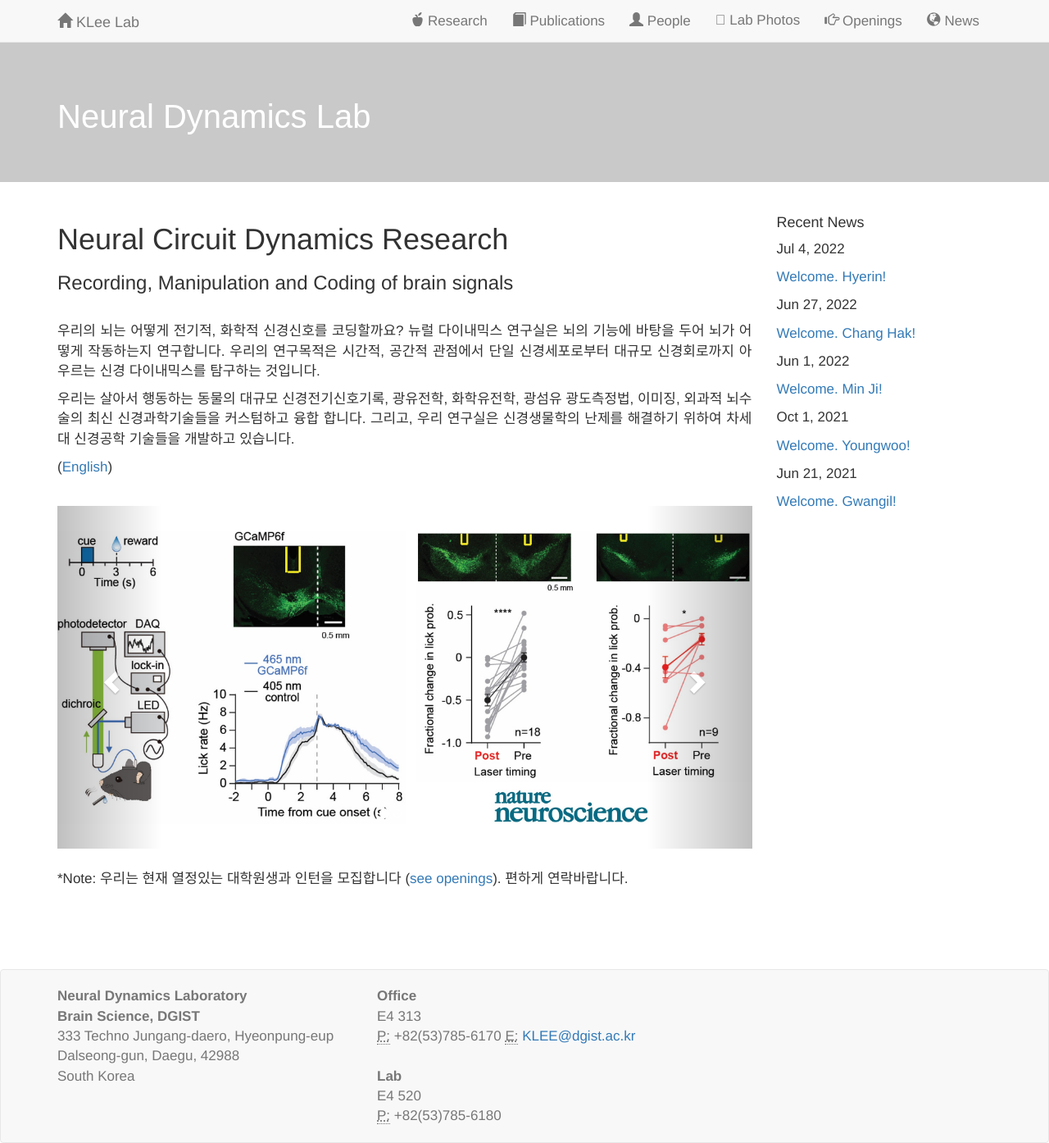
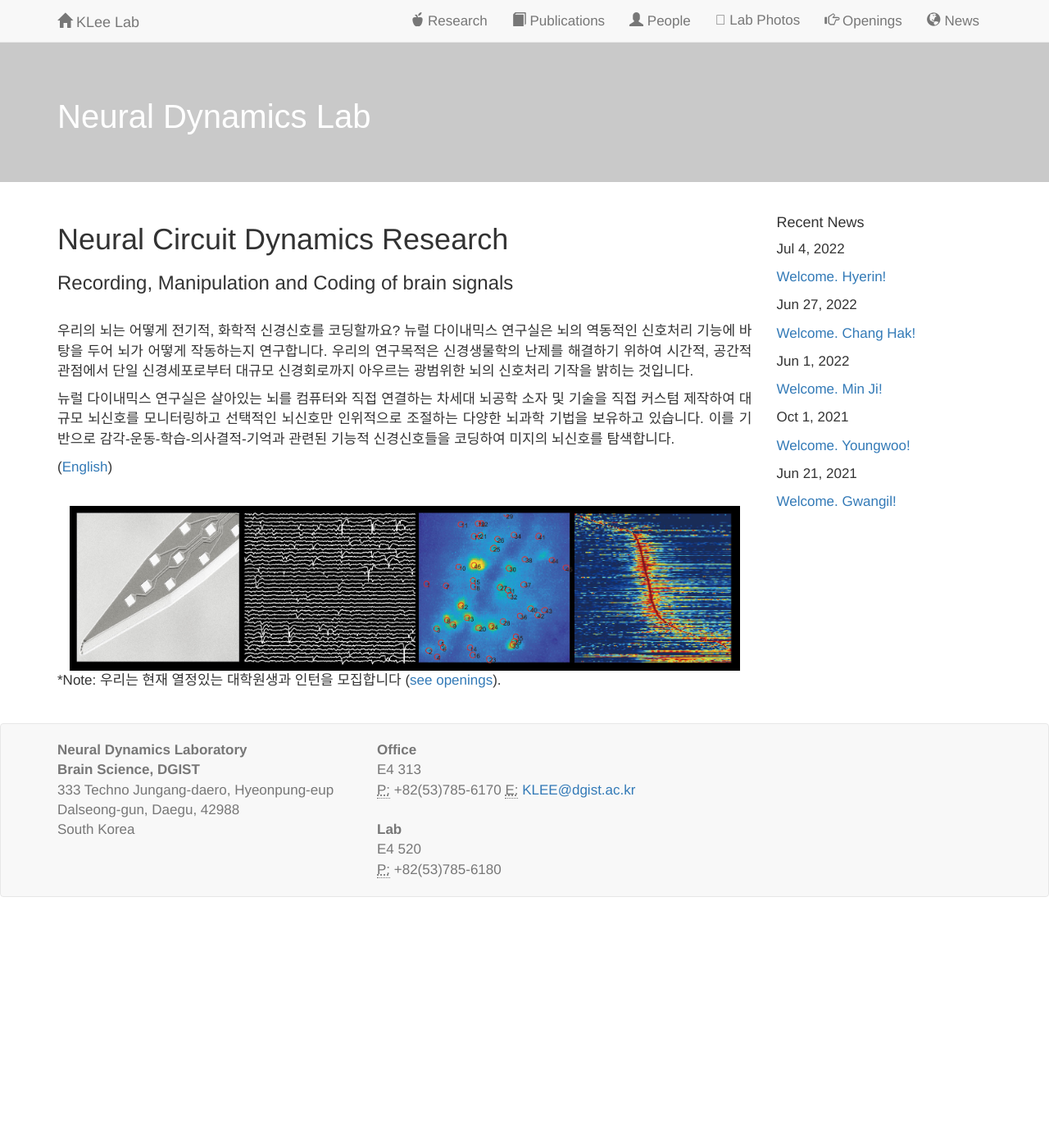
Before and after one commit to kleelab/kleelab.github.io, a Jekyll site: the page built from indexK.html, in a window 1280 px wide. Shown: the whole page at 82% size. Built offline with Jekyll 4.4.1, drawn with Linux system fonts in a browser that asks for light colours; nearby versions of some CDN libraries; a style sheet for code colours, icons or effects is not loaded; after the commit the page ends 1094 px from its top, so only the background shows below that.

Commit message:
Update indexK.html

```diff
--- a/indexK.html
+++ b/indexK.html
@@ -16,63 +16,16 @@ layout: home
 <h3>Recording, Manipulation and Coding of brain signals</h3>
 
 <br>
-<p>우리의 뇌는 어떻게 전기적, 화학적 신경신호를 코딩할까요? 뉴럴 다이내믹스 연구실은 뇌의 기능에 바탕을 두어 뇌가 어떻게 작동하는지 연구합니다. 우리의 연구목적은 시간적, 공간적 관점에서 단일 신경세포로부터 대규모 신경회로까지 아우르는 신경 다이내믹스를 탐구하는 것입니다.</p>
+<p>우리의 뇌는 어떻게 전기적, 화학적 신경신호를 코딩할까요? 뉴럴 다이내믹스 연구실은 뇌의 역동적인 신호처리 기능에 바탕을 두어 뇌가 어떻게 작동하는지 연구합니다. 우리의 연구목적은 신경생물학의 난제를 해결하기 위하여 시간적, 공간적 관점에서 단일 신경세포로부터 대규모 신경회로까지 아우르는 광범위한 뇌의 신호처리 기작을 밝히는 것입니다.</p>
 
-<p>우리는 살아서 행동하는 동물의 대규모 신경전기신호기록, 광유전학, 화학유전학, 광섬유 광도측정법, 이미징, 외과적 뇌수술의 최신 신경과학기술들을 커스텀하고 융합 합니다. 그리고, 우리 연구실은 신경생물학의 난제를 해결하기 위하여 차세대 신경공학 기술들을 개발하고 있습니다. </p>
+<p>뉴럴 다이내믹스 연구실은 살아있는 뇌를 컴퓨터와 직접 연결하는 차세대 뇌공학 소자 및 기술을 직접 커스텀 제작하여 대규모 뇌신호를 모니터링하고 선택적인 뇌신호만 인위적으로 조절하는 다양한 뇌과학 기법을 보유하고 있습니다. 이를 기반으로 감각-운동-학습-의사결적-기억과 관련된 기능적 신경신호들을 코딩하여 미지의 뇌신호를 탐색합니다.</p>
 
 <p> (<a href="{{ site.url }}{{ site.baseurl }}/index">English</a>)</p>
 <br>
-<div markdown="0" id="carousel" class="carousel slide" data-ride="carousel" data-interval="5000" data-pause="hover" >
-    <!-- Menu -->
-    <ol class="carousel-indicators">
-        <li data-target="#carousel" data-slide-to="0" class="active"></li>
-        <li data-target="#carousel" data-slide-to="1"></li>
-        <li data-target="#carousel" data-slide-to="2"></li>
-        <li data-target="#carousel" data-slide-to="3"></li>
+   <div class="image col-md-12">
+        <img class="img-responsive" src="../images/background.jpg"/ Align="center">
+    </div>
 
-    </ol>
-
-    <!-- Items -->
-    <div class="carousel-inner" markdown="0">
-
-        <div class="item active">
-            <img src="{{ site.url }}{{ site.baseurl }}/images/nature.jpg" alt="Slide 1" />
-        </div>
-        <div class="item">
-            <img src="{{ site.url }}{{ site.baseurl }}/images/neuron.jpg" alt="Slide 2" />
-        </div>
-        <div class="item">
-            <img src="{{ site.url }}{{ site.baseurl }}/images/lab.jpg" alt="Slide 3" />
-        </div>
-        <div class="item">
-            <img src="{{ site.url }}{{ site.baseurl }}/images/recruiting.jpg" alt="Slide 4" />
-        </div>
-    </div>
-    <a class="left carousel-control" href="#carousel" role="button" data-slide="prev">
-        <span class="glyphicon glyphicon-chevron-left" aria-hidden="true"></span>
-        <span class="sr-only">Previous</span>
-    </a>
-    <a class="right carousel-control" href="#carousel" role="button" data-slide="next">
-        <span class="glyphicon glyphicon-chevron-right" aria-hidden="true"></span>
-        <span class="sr-only">Next</span>
-    </a>
-</div>
 <br>
-<p>  *Note: 우리는 현재 열정있는 대학원생과 인턴을 모집합니다 (<a href="{{ site.url }}{{ site.baseurl }}/joinus">see openings</a>). 편하게 연락바랍니다. </p>
-
-
-<!--<IMG SRC="images/CBD_Sara.png" ALT="some text" ALIGN="LEFT" hspace="20" vspace="20" HEIGHT="230">
-
-
-<p style="color:green">About Kwang Lee:</p>
-
-<p> I am an Associate Professor at the <a href="https://www.XXXXX">Brain & Cognitive Science </a> at DGIST.</p>
-<p>
-Before joining DGIST, I  was a Project Scienctist at the Department of Neurobiology of UCLA XXXXX</p>
-
-<br>-->
 <br>
-<p>
-<!-- You can find my CV <a href="/docs/Kwang_CV.pdf">here</a> and my google scholar page <a href="https://scholar.google.co.kr/citations?hl=ko&pli=1&user=lhwBAKUAAAAJ">here</a>.-->
-</p>
-<br>
+<p>  *Note: 우리는 현재 열정있는 대학원생과 인턴을 모집합니다 (<a href="{{ site.url }}{{ site.baseurl }}/joinus">see openings</a>). </p>
```
